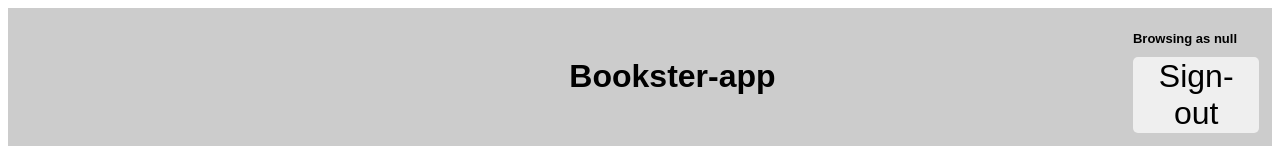
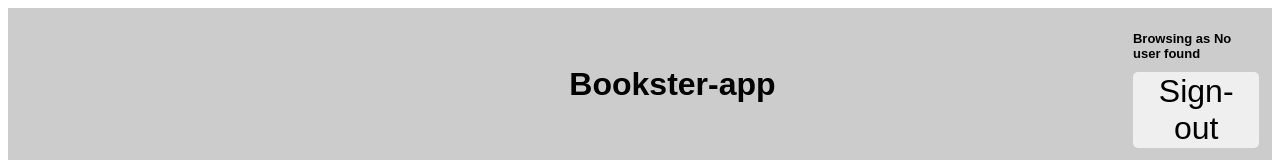
Before and after one commit to JuliusJak/Bookster-frontend, a Vue app in the folder Bookster-vue-project/: page /admin/books in a window 1280 px wide. Shown: the top 160 px of the page. Built offline with nearby package versions, Linux system fonts and the light colour scheme; no server answers; the HTML template or start-up script is replaced by a standard one.

Commit message:
made browsing as... better

```diff
--- a/Bookster-vue-project/src/components/AdminPageBooks.vue
+++ b/Bookster-vue-project/src/components/AdminPageBooks.vue
@@ -58,7 +58,7 @@ export default {
 
 <template>
     <header>
-      <MainHeader :username="userName"></MainHeader>
+      <MainHeader></MainHeader>
     </header>
     <SearchBarSection class="searchbar-section"></SearchBarSection>
     <div class="columns">
--- a/Bookster-vue-project/src/components/MainHeader.vue
+++ b/Bookster-vue-project/src/components/MainHeader.vue
@@ -9,17 +9,13 @@
 import { defineProps, withDefaults } from 'vue';
 import UserHeaderDisplayed from '@/components/UserHeaderDisplayed.vue';
 
-const props = defineProps<{
-  username: string | null;
-}>();
 
-const user: string | null = props.username;
 </script>
 
 <template>
   <header>
     <h1 class="centered">Bookster-app</h1>
-      <UserHeaderDisplayed :user="'Browsing as '+user"></UserHeaderDisplayed>
+      <UserHeaderDisplayed></UserHeaderDisplayed>
 
   </header>
 </template>
--- a/Bookster-vue-project/src/components/UserHeaderDisplayed.vue
+++ b/Bookster-vue-project/src/components/UserHeaderDisplayed.vue
@@ -8,9 +8,8 @@
 <script setup lang="ts">
 import { RouterLink, RouterView } from 'vue-router'
 
-defineProps<{
-  user: string
-}>()
+const userName: string = localStorage.getItem('user') || 'No user found';
+
 function signOut(){
   localStorage.removeItem('token')
   localStorage.removeItem('user')
@@ -18,7 +17,7 @@ function signOut(){
 </script>
 <template>
     <header>
-        <h2 class="show-user">{{ user }}</h2>
+        <h2 class="show-user">{{ 'Browsing as '+ userName }}</h2>
 
         <router-link
         to="/signin"
--- a/Bookster-vue-project/src/components/UserPage.vue
+++ b/Bookster-vue-project/src/components/UserPage.vue
@@ -54,7 +54,7 @@ export default {
 
 <template>
     <header>
-        <MainHeader :username="userName"></MainHeader>
+        <MainHeader></MainHeader>
     </header>
 
         <SearchBarSection class="searchbar-section"></SearchBarSection>
```
